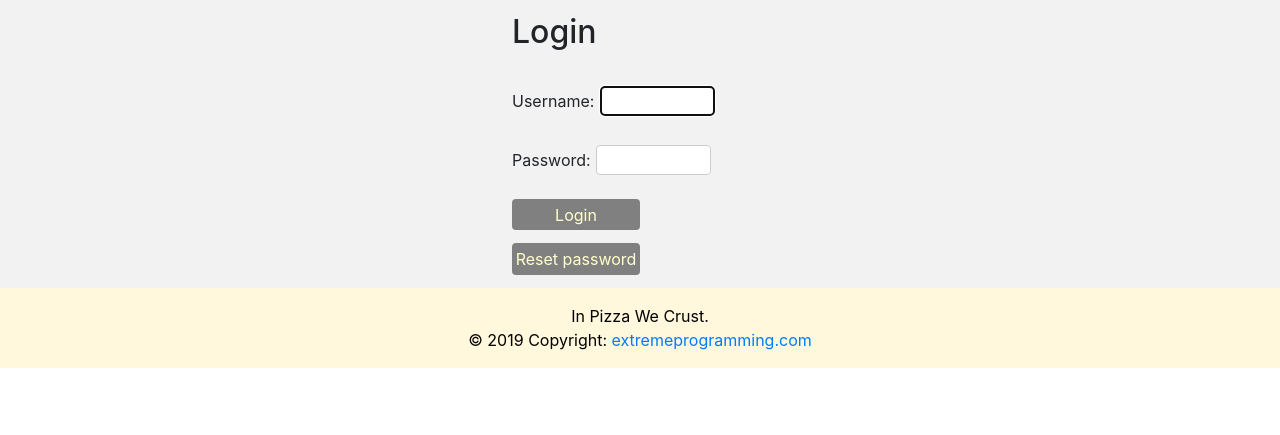
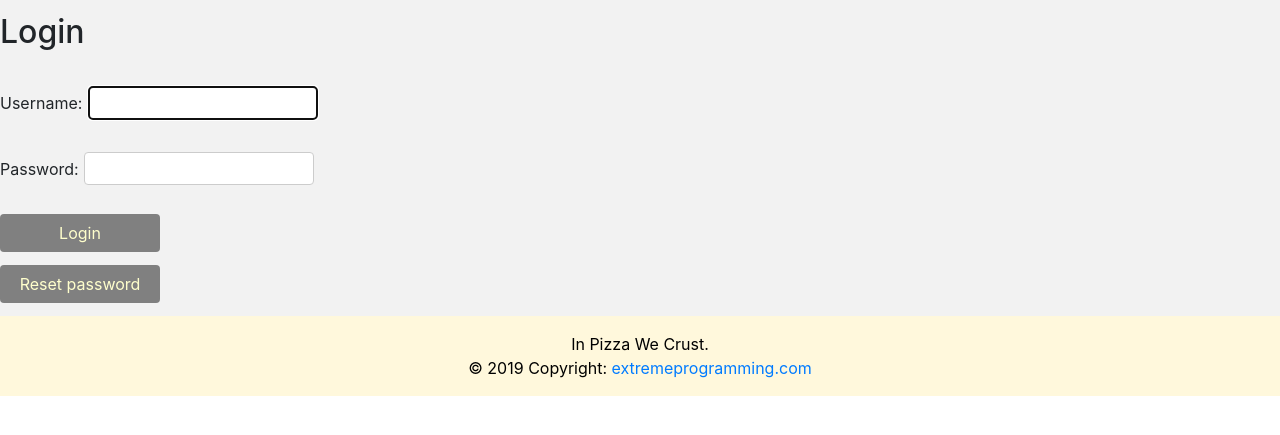
Before and after one commit to thejungwon/docker-webapp-django, a Django app: page /en/login/ in a window 1280 px wide. Shown: the part 80-515 px from the top of the page. Run offline with Django 3.2, Linux system fonts and the light colour scheme; parts of the project's set-up code (start-up, migrations or seed data) failed here and were passed over; some libraries are stand-ins or nearby versions.

Commit message:
Update login.css

```diff
--- a/src/static/css/login.css
+++ b/src/static/css/login.css
@@ -1,5 +1,5 @@
 input[type=text] {
-  width: 15%;
+  width: 230px;
   padding: 0.3% 0.5%;
   margin: 0.1% 0.1%;
   display: inline-block;
@@ -9,7 +9,7 @@ input[type=text] {
 }
 
 input[type=password] {
-  width: 15%;
+  width: 230px;
   padding: 0.3% 0.5%;
   margin: 1% 0.1%;
   display: inline-block;
@@ -18,30 +18,20 @@ input[type=password] {
   box-sizing: border-box;
 }
 
-p {
-	padding-left: 40%;
-}
-
-ul {
-	padding-left: 28%;
-}
-
 main {
 	background-color: #f2f2f2;
 }
 
 h2 {
-	padding-left: 40%;
 	padding-bottom: 2%;
 	padding-top : 1%;
 }
 
 button[type=submit] {
-  width: 10%;
+  width: 160px;
   background-color: #808080;
   color: #ffffcc;
-  padding: 0.3% 0;
-  margin-left: 40%;
+  padding: 7px 0;
   border: none;
   border-radius: 4px;
   cursor: pointer;
@@ -52,11 +42,10 @@ button[type=submit]:hover {
 }
 
 input[type=submit] {
-  width: 10%;
+  width: 160px;
   background-color: #808080;
   color: #ffffcc;
-  padding: 0.3% 0;
-  margin-left: 40%;
+  padding: 7px 0;
   margin-top: 1%;
   margin-bottom: 1%;
   border: none;
```
